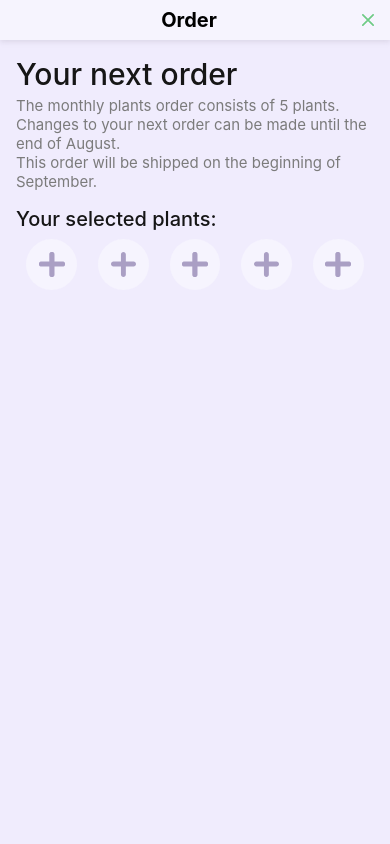
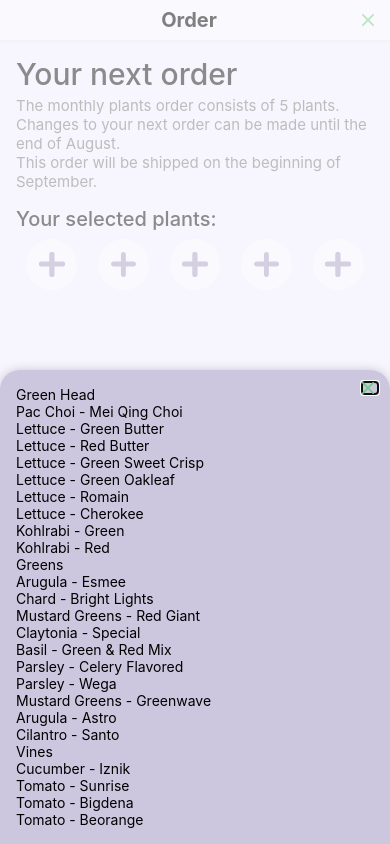
Before and after one commit to OrrEilam/AgwaFarm, a React Native app in the folder AgwaFarm/: screen / in a window 390 px wide. Built offline with nearby package versions, Linux system fonts and the light colour scheme.

Commit message:
created a basic slide-up menu that connects to the plant-info store and updates the plant-cart store

```diff
--- a/AgwaFarm/common/styles/shadows.ts
+++ b/AgwaFarm/common/styles/shadows.ts
@@ -3,9 +3,15 @@ import { colors } from "./colors";
 
 export const shadows = StyleSheet.create({
     light: {
-        shadowOffset: { width: 0, height: 2 },
+        shadowOffset: { width: 0, height: 0 },
         shadowColor: colors.shade.light,
         shadowOpacity: 0.25,
         shadowRadius: 5,
+    },
+    medium: {
+        shadowOffset: { width: 0, height: 0 },
+        shadowColor: colors.shade.light,
+        shadowOpacity: 0.5,
+        shadowRadius: 10,
     }
 });
--- a/AgwaFarm/pages/Order/OrderScreen.tsx
+++ b/AgwaFarm/pages/Order/OrderScreen.tsx
@@ -1,11 +1,14 @@
-import React from 'react';
+import React, { useState } from 'react';
 import { View } from 'react-native';
 import { Header } from './components/Header/Header';
 import { Introduction } from './components/Intoduction/Introduction';
+import { Menu } from './components/Menu/Menu';
 import { Selector } from './components/Selector/Selector';
 import { styles } from './styles';
 
 export const OrderScreen: React.FC<{}> = () => {
+
+    const [isMenuOpen, setIsMenuOpen] = useState<boolean>(true);
 
     const handleOnClose = (): void => {
         alert('onClose');
@@ -16,8 +19,14 @@ export const OrderScreen: React.FC<{}> = () => {
             <Header onClose={handleOnClose} />
             <View style={styles.content}>
                 <Introduction />
-                <Selector />
+                <Selector
+                    onPlantAdd={() => setIsMenuOpen(true)}
+                />
             </View>
+            <Menu
+                isOpen={isMenuOpen}
+                onClose={() => setIsMenuOpen(false)}
+            />
         </View>
     );
 };
--- /dev/null
+++ b/AgwaFarm/pages/Order/components/Menu/Menu.tsx
@@ -0,0 +1,47 @@
+import { View, Image, Modal, SectionList, Text, TouchableOpacity } from 'react-native';
+import { useDispatch, useSelector } from 'react-redux';
+import { IPlantCatagory } from '../../../../common/models/Plant';
+import { addPlant } from '../../../../common/store/features/plantCartSlice';
+import { selectCategorizedPlants } from '../../../../common/store/features/plantInfoSlice';
+import { styles } from "./styles";
+
+export interface IMenu {
+    isOpen: boolean;
+    onClose: () => void;
+}
+
+export const Menu: React.FC<IMenu> = (props: IMenu) => {
+
+    const dispatch = useDispatch();
+    const categorizedPlants: IPlantCatagory[] = useSelector(selectCategorizedPlants);
+
+    return (
+        <>
+            {
+                props.isOpen && (
+                    <View style={styles.overlap} />
+                )
+            }
+            <Modal
+                animationType='slide'
+                transparent={true}
+                visible={props.isOpen}
+                onRequestClose={props.onClose}
+            >
+                <View style={styles.container}>
+                    <TouchableOpacity onPress={props.onClose} style={styles.closeIconWrapper}>
+                        <Image
+                            style={styles.closeIcon}
+                            source={require('../../../../assets/icons/x-sign.svg')}
+                        />
+                    </TouchableOpacity>
+                    <SectionList
+                        sections={categorizedPlants.map((category: IPlantCatagory) => ({ title: category.name, data: category.plants }))}
+                        renderItem={({ item }) => <Text onPress={() => dispatch(addPlant(item))}>{item.name}</Text>}
+                        renderSectionHeader={({ section: { title }}) => <Text>{title}</Text>}
+                    />
+                </View>
+            </Modal>
+        </>
+    )
+}
--- /dev/null
+++ b/AgwaFarm/pages/Order/components/Menu/styles.ts
@@ -0,0 +1,38 @@
+import { StyleSheet } from "react-native";
+import { colors } from "../../../../common/styles/colors";
+import { shadows } from "../../../../common/styles/shadows";
+
+export const styles = StyleSheet.create({
+    overlap: {
+        zIndex: 1,
+        position: 'absolute',
+        top: 0,
+        bottom: 0,
+        width: '100%',
+        height: '100%',
+        backgroundColor: 'white',
+        opacity: 0.5,
+    },
+    container: {
+        zIndex: 3,
+        ...shadows.medium,
+        backgroundColor: colors.background.medium,
+        borderTopRightRadius: 20,
+        borderTopLeftRadius: 20,
+        position: 'absolute',
+        bottom: 0,
+        width: '100%',
+        padding: '1rem',
+        maxHeight: '75vh',
+    },
+    closeIconWrapper: {
+        position: 'absolute',
+        top: '0.75rem',
+        right: '0.75rem',
+        width: '1rem',
+    },
+    closeIcon: {
+        width: '75%',
+        aspectRatio: 1,
+    }
+});
--- a/AgwaFarm/pages/Order/components/Selector/PlantSelectorItem/PlantSelectorItem.tsx
+++ b/AgwaFarm/pages/Order/components/Selector/PlantSelectorItem/PlantSelectorItem.tsx
@@ -1,9 +1,9 @@
-import { IPlant } from "../../../../../common/models/Plant";
+import { IBasePlant } from "../../../../../common/models/Plant";
 import { Text, Image, TouchableOpacity } from "react-native";
 import { styles } from "./styles";
 
 export interface IPlantSelectorItemProps {
-    plant: IPlant;
+    plant: IBasePlant;
     onDelete: () => void;
 }
 
--- a/AgwaFarm/pages/Order/components/Selector/Selector.tsx
+++ b/AgwaFarm/pages/Order/components/Selector/Selector.tsx
@@ -1,24 +1,29 @@
 import React from "react";
 import { View, Text } from "react-native"
 import { useDispatch, useSelector } from "react-redux";
-import { IPlant } from "../../../../common/models/Plant";
+import { IBasePlant } from "../../../../common/models/Plant";
 import { deletePlant, selectPlantCartMaxItems, selectPlantCartContents } from "../../../../common/store/features/plantCartSlice";
 import { PlantSelectorItem } from "./PlantSelectorItem/PlantSelectorItem";
 import { PlusSelectorItem } from "./PlusSelectorItem/PlusSelectorItem";
 import { SelectorItemWrapper } from "./SelectorItemWrapper/SelectorItemWrapper";
 import { styles } from "./styles"
 
-export const Selector: React.FC = () => {
+export interface ISelectorProps {
+    onPlantAdd: () => void;
+}
+
+export const Selector: React.FC<ISelectorProps> = (props: ISelectorProps) => {
 
     const dispatch = useDispatch();
-    const plants: IPlant[] = useSelector(selectPlantCartContents);
+    const plants: IBasePlant[] = useSelector(selectPlantCartContents);
     const maxNumberOfPlants: number = useSelector(selectPlantCartMaxItems);
 
-    const onItemDelete = (item: IPlant): void => {
+    const onPlantDelete = (item: IBasePlant): void => {
         dispatch(deletePlant(item));
     }
 
-    const onItemAdd = (): void => {
+    const onPlantAdd = (): void => {
+        props.onPlantAdd();
     }
 
     return (
@@ -28,13 +33,13 @@ export const Selector: React.FC = () => {
             </Text>
             <View style={styles.selector}>
                 {
-                    plants.map((item: IPlant, index: number) => {
+                    plants.map((item: IBasePlant, index: number) => {
                         return SelectorItemWrapper(
                             index,
                             <PlantSelectorItem
                                 key={index}
                                 plant={item}
-                                onDelete={() => onItemDelete(item)}
+                                onDelete={() => onPlantDelete(item)}
                             />
                         )
                     })
@@ -45,7 +50,7 @@ export const Selector: React.FC = () => {
                             index,
                             <PlusSelectorItem
                                 key={index}
-                                onAdd={() => onItemAdd()}
+                                onAdd={() => onPlantAdd()}
                             />
                         )
                     })
```
